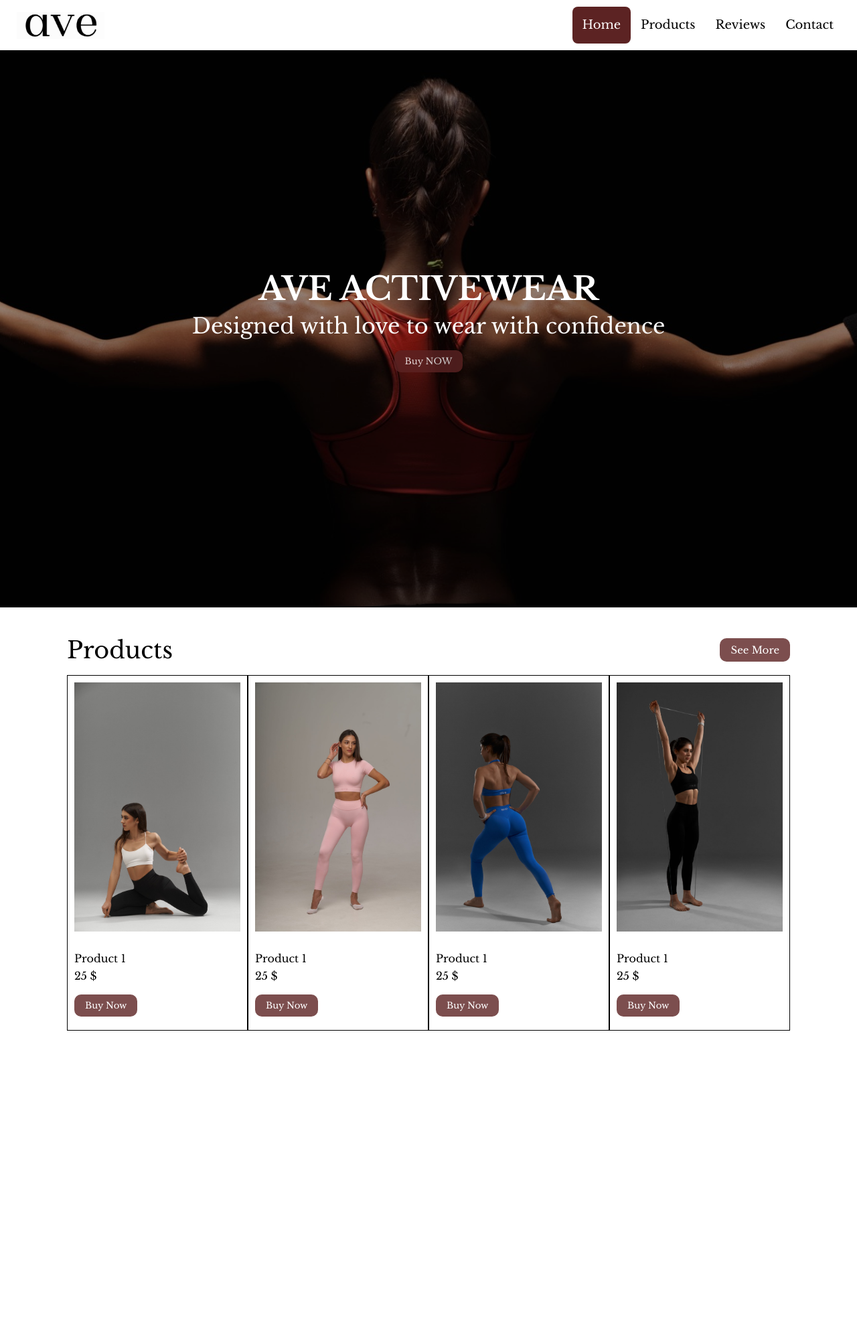
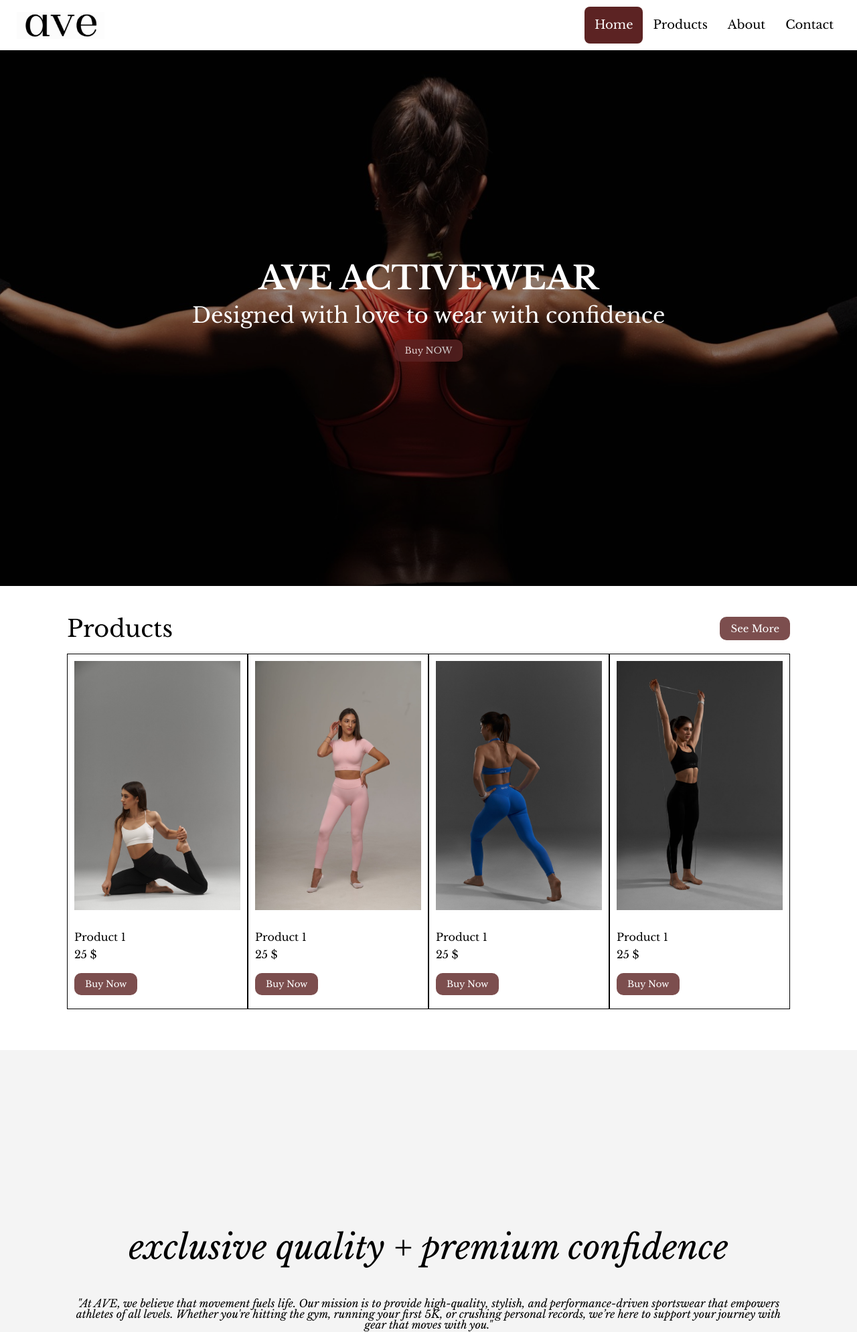
Before and after one commit to dgliga238/ave, a plain HTML site: page index.html in a window 1280 px wide. Shown: the whole page at 67% size. Before the commit the page ends 1600 px from the top, so only its background shows below. Drawn offline with nearby package versions, Linux system fonts and the light colour scheme.

Commit message:
add about section (#4)

```diff
--- a/index.html
+++ b/index.html
@@ -16,13 +16,13 @@
       <div id="navbar-right">
         <a href="#hero" class="active">Home</a>
         <a href="#products">Products</a>
-        <a href="#value-proposition">Reviews</a>
+        <a href="#about">About</a>
         <a href="#contact">Contact</a>
 
       </div>
 
     </nav>
-    <section class="hero" id="section">
+    <section id="hero" class="section">
       <div class="hero-content">
         <h1 class="hero-title">AVE ACTIVEWEAR</h1>
         <h2 class="hero-subtitle"> Designed with love to wear with confidence</h2>
@@ -31,7 +31,7 @@
       </div>
 
     </section>
-    <section id="products" id="section">
+    <section id="products" class="section">
       <div class="small-container">
       <ul class="menu">
         <li><h2>Products</h2></li>
@@ -64,7 +64,14 @@
         </div>
       </div>
     </div>
-
+    </section>
+    <section id="about" class="section">
+      <div class="small-container">
+        <div><h1>exclusive quality + premium confidence</h1></div>
+<div>
+<p>"At AVE, we believe that movement fuels life. Our mission is to provide high-quality, stylish, and performance-driven sportswear that empowers athletes of all levels. Whether you're hitting the gym, running your first 5K, or crushing personal records, we’re here to support your journey with gear that moves with you."</p>
+</div>
+</div>
     </section>
 
   </body>
--- a/style.css
+++ b/style.css
@@ -54,8 +54,8 @@ body{
   }
 
   #section {
-    height: 100vh;
-    padding: 1rem 1rem;
+    min-height: 100vh;
+    padding: 5rem 1rem 4rem;
     display: flex;
     flex-direction: column;
     align-items: center;
@@ -69,16 +69,16 @@ body, html {
 
 
 
-.hero {
-    position: relative;
-    width: auto;
-    height: auto;
-    display: flex;
-    justify-content: center;
-    align-items: center;
+#hero {
+  position: relative;
+  width: 100%;
+  height: 100vh;
+  display: flex;
+  justify-content: center;
+  align-items: center;
 }
 
-.hero::before {
+#hero::before {
     content: "";
     position: absolute;
     top: 0;
@@ -121,7 +121,7 @@ body, html {
     opacity: 1;
   }
 
-.hero button{
+#hero button{
   margin: 20px;
 }
 
@@ -188,3 +188,17 @@ body, html {
     border: none;
     padding: 8px 16px;
   }
+
+
+
+  #about {
+    background: #f4f4f4;
+    padding: 270px 0;
+    text-align: center;
+    font-style: italic;
+  }
+
+  #about h1{
+    font-size: 50px;
+    margin-bottom: 50px;
+  }
```
